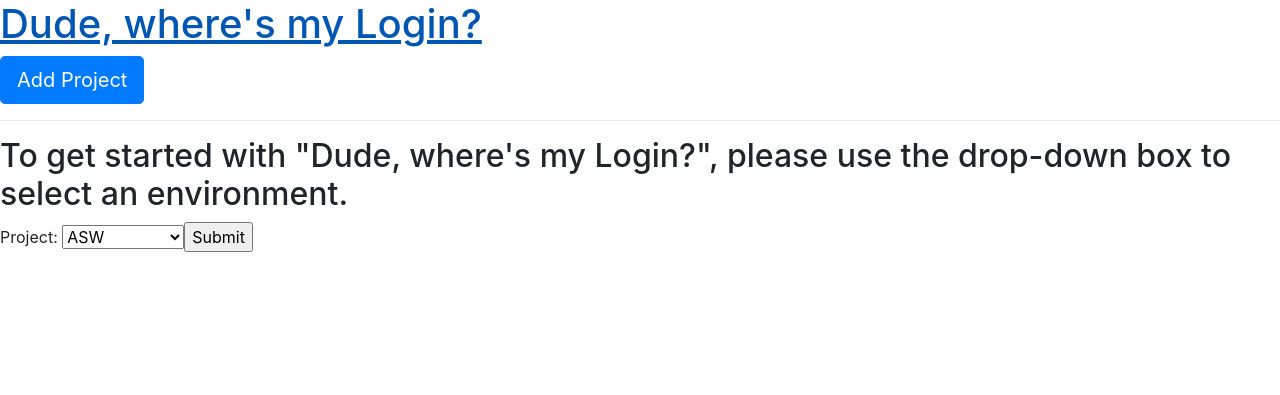
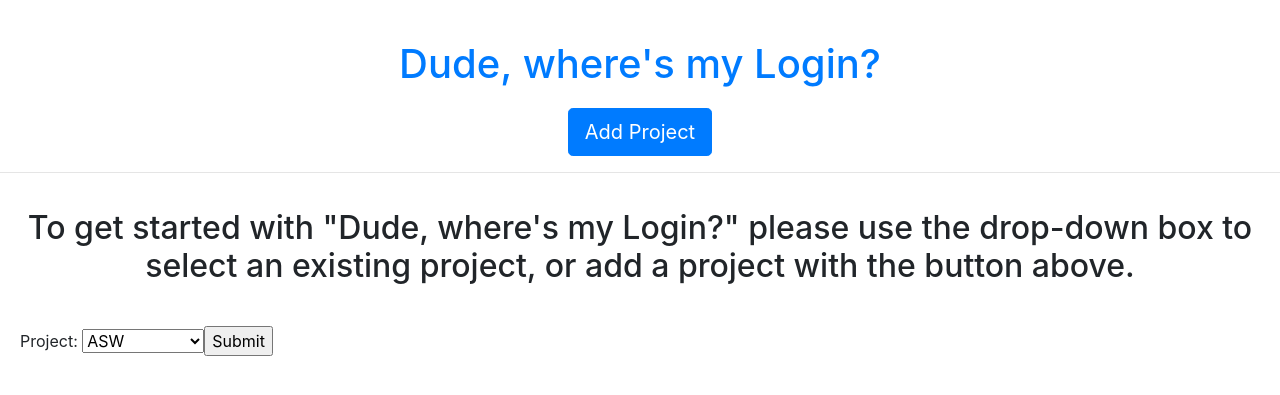
Before and after one commit to schwukjr/WhoStoleMyAsset, a Flask app: page / in a window 1280 px wide. Shown: the top 395 px of the page. Run offline with Flask 2, Linux system fonts and the light colour scheme; data comes from the database, SQL or seed files in the repository; some libraries are stand-ins or nearby versions.

Commit message:
Added some styling.

```diff
--- a/src/server.py
+++ b/src/server.py
@@ -20,7 +20,7 @@
         cursor.execute('SELECT * FROM Projects')
         projects = cursor.fetchall()
 
-        html = f"""<form action="/getprojectdashboard" method="get">
+        html = f"""<form action="/getprojectdashboard" method="get" style="margin: 20px;">
                         <label for="projectName">Project:</label>
                         <select name="projectName" id="projectName" style="text-transform:uppercase">"""
         for project in projects:
@@ -76,7 +76,7 @@
                 </div>
             </div>
 
-            <button type="button" class="btn btn-primary btn-lg" data-toggle="modal" data-target="#newConfigForm">Add Config</button>"""
+            <button type="button" class="btn btn-primary btn-lg" data-toggle="modal" data-target="#newConfigForm">Add Config</button><p/>"""
     return html
 
 def renderLoginButton(loginButtonCount, configName, projectName):
--- a/src/static/css/style.css
+++ b/src/static/css/style.css
@@ -0,0 +1,17 @@
+h1 {
+    margin: auto;
+    margin-top: 40px;
+    margin-bottom: 20px;
+    width: 50%;
+    text-align: center;
+}
+
+h2 {
+    margin: 20px;
+    display: inline-block;
+}
+
+h3 {
+    margin: 20px;
+    display: inline-block;
+}
--- a/src/templates/index.html
+++ b/src/templates/index.html
@@ -25,6 +25,7 @@
       integrity="sha384-JZR6Spejh4U02d8jOt6vLEHfe/JQGiRRSQQxSfFWpi1MquVdAyjUar5+76PVCmYl"
       crossorigin="anonymous"></script>
     <a href="/"><h1>Dude, where's my Login?</h1></a>
+
     <div id="newProjectForm" class="modal fade">
       <div class="modal-dialog" role="document">
         <div class="modal-content">
@@ -57,7 +58,11 @@
       </div>
     </div>
 
-    <button type="button" class="btn btn-primary btn-lg" data-toggle="modal" data-target="#newProjectForm">Add Project</button>
+    <div class="text-center">
+      <button type="button" class="btn btn-primary btn-lg" data-toggle="modal" data-target="#newProjectForm">Add Project</button>
+    </div>
 
     <hr/>
-    <h2>To get started with "Dude, where's my Login?", please use the drop-down box to select an environment.</h2>
+    <h2 style="text-align: center">To get started with "Dude, where's my Login?" please use the drop-down box to select an existing project, or add a project with the button above.</h2>
+
+<!-- TODO: add footer with link to GitHub issues page -->
```
